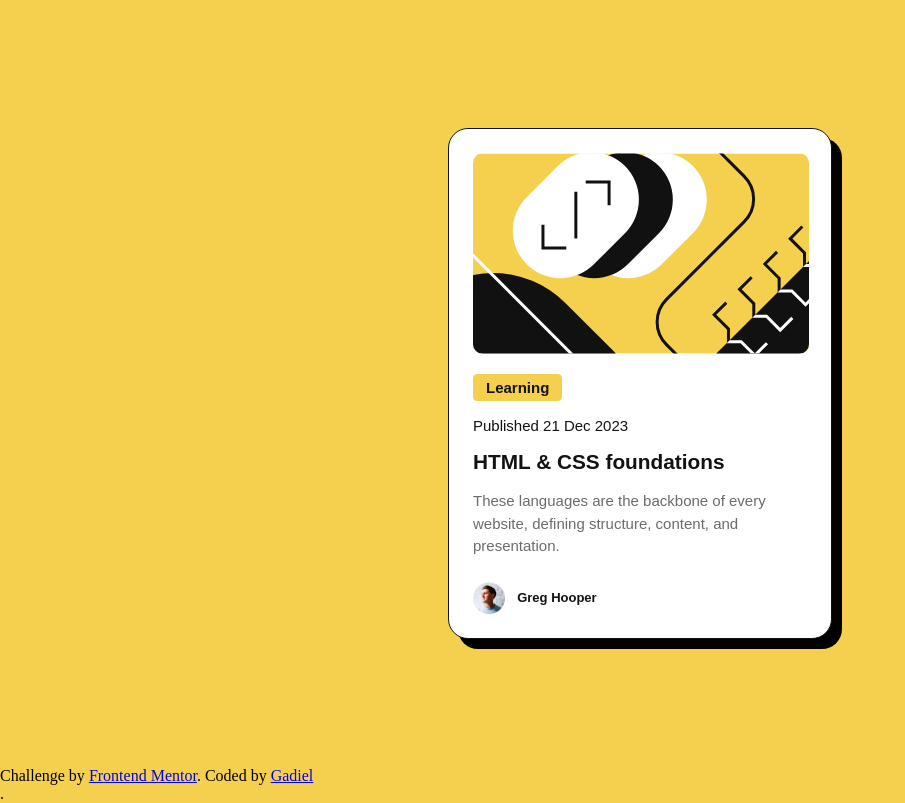
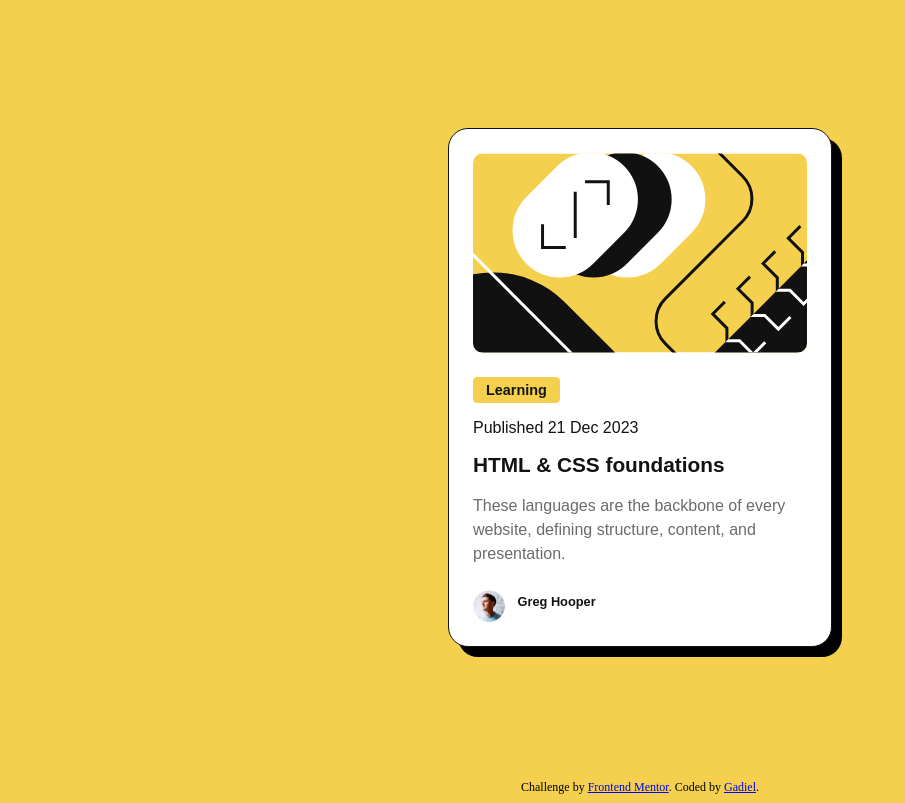
Before and after one commit to Gadielsb2707/blog-preview-card, a website built with Vite: page index.html in a window 1280 px wide. Shown: the whole page, without its empty margins (0-905 px from the left). Built offline with nearby package versions, Linux system fonts and the light colour scheme.

Commit message:
intento commit sin npm

```diff
--- a/css/styles.css
+++ /dev/null
@@ -1,100 +0,0 @@
-:root{
-    --font-family : 'figtree', sans-serif;
-    --font-size-base: 15px;
-
-    --yellow: hsl(47, 88%, 63%);
-    --white: hsl(0, 0%, 100%);
-    --gray-500: hsl(0, 0%, 42%);
-    --gray-950: hsl(0, 0%, 7%);
-
-    --bg-color: var(--yellow);
-    --bg-card: var(--white);
-    --text-main: var(--gray-950);
-    --text-muted: var(--gray-500);
-
-    --text-weight-normal: 500;
-    --text-weight-bold: 800;
-}
-
-*{
-    margin: 0;
-    padding: 0;
-    box-sizing: border-box;
-}
-.card-text {
-    font-family: var(--font-family);
-    font-size: var(--font-size-base);
-}
-
-body {
-    background-color: var(--bg-color);
-
-}
-
-.card {
-    background-color: var(--bg-card);
-    color: var(--text-main);
-    border: 1px solid var(--gray-950);
-    border-radius: 20px;
-    max-width: 384px;
-    max-height: 522px;
-    box-shadow: 10px 10px rgba(0, 0, 0, 1);
-    margin: 10% auto;
-}
-
-.img-main {
-    border-radius: 10px;
-    margin: 1.5rem 1.5rem  1rem;
-}
-
-.state {
-    color: var(--text-main);
-    font-weight: var(--text-weight-bold);
-    margin: 0 1.5rem 0.25rem;
-    border: 1px solid var(--bg-color);
-    border-radius: 4px;
-    padding: 4px 12px;
-    background-color: var(--bg-color);
-    max-width: fit-content;
-}
-
-.date {
-    margin: 1rem 1.5rem 0.5rem;
-}
-
-.title {
-    margin: 1rem 1.5rem 1rem;
-    font-size: 1.3rem;
-    font-weight: var(--text-weight-bold);
-}
-
-.description {
-    margin: 0rem 1.5rem 1.5rem 1.5rem;
-    color: var(--text-muted);
-    line-height: 1.5;
-}
-
-.avatar {
-    width: 32px;
-    height: 32px;
-    vertical-align: middle;
-    margin: 0 0.5rem 1.5rem 1.5rem ;
-}
-
-.author {
-    display: inline-block;
-    vertical-align: top;
-    margin-top: 0.5rem;
-    margin-right: 3rem;
-    font-weight: var(--text-weight-bold);
-    font-size: small;
-}
-
-.atribution {
-    position: fixed;
-    bottom: 10px;
-    font-size: 11px;
-    text-align: center;
-    width: 100%;
-    color: var(--text-main);
-}
--- a/index.html
+++ b/index.html
@@ -3,26 +3,26 @@
   <head>
     <meta charset="UTF-8">
     <meta name="viewport" content="width=device-width, initial-scale=1.0">
-    <link rel="stylesheet" href="./css/styles.css">
-    <link rel="icon" type="image/png" sizes="32x32" href="./images/favicon-32x32.png">
-
+    <link rel="stylesheet" href="./src/styles.css" />
+    <link rel="icon" type="image/png" sizes="32x32" href="./public/favicon-32x32.png">
     <title>Frontend Mentor | Blog preview card</title>
   </head>
+
   <body>
     <div class="card">
-       <img src="./images/illustration-article.svg"class="img-main">
+        <img src="./public/illustration-article.svg" class="img-main" />
       <main class="card-text">
         <p class="state"> Learning </p>
-        <p class="date">Published 21 Dec 2023</p>
-        <h1 class="title">HTML & CSS foundations</h1>
-        <p class="description">These languages are the backbone of every website, defining structure, content, and presentation.</p>
-        <img src="./images/image-avatar.webp" class="avatar">
-        <p class="author">Greg Hooper</p>
+        <p class="date"> Published 21 Dec 2023 </p>
+        <h1 class="title"> HTML & CSS foundations </h1>
+        <p class="description"> These languages are the backbone of every website, defining structure, content, and presentation. </p>
+        <img src="./public/image-avatar.webp" class="icon"/>
+        <p class="author"> Greg Hooper </p>
       </main>
     </div>
-    <div>
-      <p class="attribution">Challenge by <a href="https://www.frontendmentor.io?ref=challenge" target="_blank">Frontend Mentor</a>.
-      Coded by <a href="#">Gadiel</a></p>.
-    </div>
+    <footer>
+      Challenge by <a href="https://www.frontendmentor.io?ref=challenge" target="_blank">Frontend Mentor</a>.
+      Coded by <a href="#">Gadiel</a>.
+    </footer>
   </body>
 </html>
--- a/src/style.css
+++ /dev/null
@@ -1,96 +0,0 @@
-:root {
-  font-family: system-ui, Avenir, Helvetica, Arial, sans-serif;
-  line-height: 1.5;
-  font-weight: 400;
-
-  color-scheme: light dark;
-  color: rgba(255, 255, 255, 0.87);
-  background-color: #242424;
-
-  font-synthesis: none;
-  text-rendering: optimizeLegibility;
-  -webkit-font-smoothing: antialiased;
-  -moz-osx-font-smoothing: grayscale;
-}
-
-a {
-  font-weight: 500;
-  color: #646cff;
-  text-decoration: inherit;
-}
-a:hover {
-  color: #535bf2;
-}
-
-body {
-  margin: 0;
-  display: flex;
-  place-items: center;
-  min-width: 320px;
-  min-height: 100vh;
-}
-
-h1 {
-  font-size: 3.2em;
-  line-height: 1.1;
-}
-
-#app {
-  max-width: 1280px;
-  margin: 0 auto;
-  padding: 2rem;
-  text-align: center;
-}
-
-.logo {
-  height: 6em;
-  padding: 1.5em;
-  will-change: filter;
-  transition: filter 300ms;
-}
-.logo:hover {
-  filter: drop-shadow(0 0 2em #646cffaa);
-}
-.logo.vanilla:hover {
-  filter: drop-shadow(0 0 2em #f7df1eaa);
-}
-
-.card {
-  padding: 2em;
-}
-
-.read-the-docs {
-  color: #888;
-}
-
-button {
-  border-radius: 8px;
-  border: 1px solid transparent;
-  padding: 0.6em 1.2em;
-  font-size: 1em;
-  font-weight: 500;
-  font-family: inherit;
-  background-color: #1a1a1a;
-  cursor: pointer;
-  transition: border-color 0.25s;
-}
-button:hover {
-  border-color: #646cff;
-}
-button:focus,
-button:focus-visible {
-  outline: 4px auto -webkit-focus-ring-color;
-}
-
-@media (prefers-color-scheme: light) {
-  :root {
-    color: #213547;
-    background-color: #ffffff;
-  }
-  a:hover {
-    color: #747bff;
-  }
-  button {
-    background-color: #f9f9f9;
-  }
-}
--- /dev/null
+++ b/src/styles.css
@@ -0,0 +1,120 @@
+:root {
+    --font-family : "Figtree", sans-serif;
+    --font-size-base : 16px;
+
+    --yellow : hsl(47, 88%, 63%);
+    --white : hsl(0, 0%, 100%);
+    --gray-500 : hsl(0, 0%, 42%);
+    --gray-950 : hsl(0, 0%, 7%);
+
+    --bg-color : var(--yellow);
+    --bg-card : var(--white);
+    --text-main : var(--gray-950);
+    --text-muted : var(--gray-500);
+
+    --text-weight-normal : 500;
+    --text-weight-bold : 800;
+}
+
+* {
+    margin: 0;
+    padding: 0;
+    box-sizing: border-box;
+}
+
+.card-text {
+    font-size: var(--font-size-base);
+    font-family: var(--font-family);
+}
+
+body {
+    display: flex;
+    flex-direction: column;
+    min-height: 100vh;
+    background-color: var(--bg-color);
+    padding: 0 1rem;
+    margin: 0;
+    padding: 0;
+}
+
+.card {
+    display: flex;
+    justify-content: center;
+    flex-direction: column;
+    background-color: var(--bg-card);
+    color: var(--text-main);
+    border: 1px solid var(--gray-950);
+    border-radius: 20px;
+    max-width: 384px;
+    max-height: 522px;
+    box-shadow: 10px 10px rgba(0, 0, 0, 1);
+    margin:10% auto;
+}
+
+.img-main {
+    margin: 1.5rem 1.5rem 1rem 1.5rem;
+    border-radius: 10px;
+}
+
+.state {
+    color: var(--text-main);
+    font-size: 0.9rem;
+    font-weight: var(--text-weight-bold);
+    margin: 0.5rem 1.5rem 0.5rem;
+    border: 1px solid var(--bg-color);
+    border-radius: 4px;
+    padding: 4px 12px;
+    background-color: var(--bg-color);
+    max-width: fit-content;
+}
+
+.date {
+    margin: 1rem 1.5rem 0.5rem;
+}
+
+.title {
+    margin: 1rem 1.5rem 1rem 1.5rem;
+    font-size: 1.3rem;
+    font-weight: var(--text-weight-bold);
+    line-height: 1.2;
+}
+
+.title:hover {
+    color: var(--bg-color);
+    cursor: pointer;
+}
+
+.description {
+    margin: 0 1.5rem 1.5rem 1.5rem;
+    color: var(--text-muted);
+    line-height: 1.5;
+}
+
+.icon {
+    width: 32px;
+    height: 32px;
+    border-radius: 50%;
+    margin: 0 0.5rem 1.5rem 1.5rem;
+    vertical-align: middle;
+}
+
+.author {
+    display: inline-block;
+    vertical-align: top;
+    margin-top: 0.25rem;
+    font-weight: var(--text-weight-bold);
+    font-size: 0.8rem;
+}
+
+footer {
+    text-align: center;
+    font-size: 0.75rem;
+    margin: auto;
+}
+
+@media (max-width: 768px) {
+  .card {
+    margin: 35% auto;
+    width: 90%;
+  }
+}
```
Also changed, not shown: public/favicon-32x32.png (renamed from images/favicon-32x32.png), public/illustration-article.svg (renamed from images/illustration-article.svg), public/image-avatar.webp (renamed from images/image-avatar.webp).
